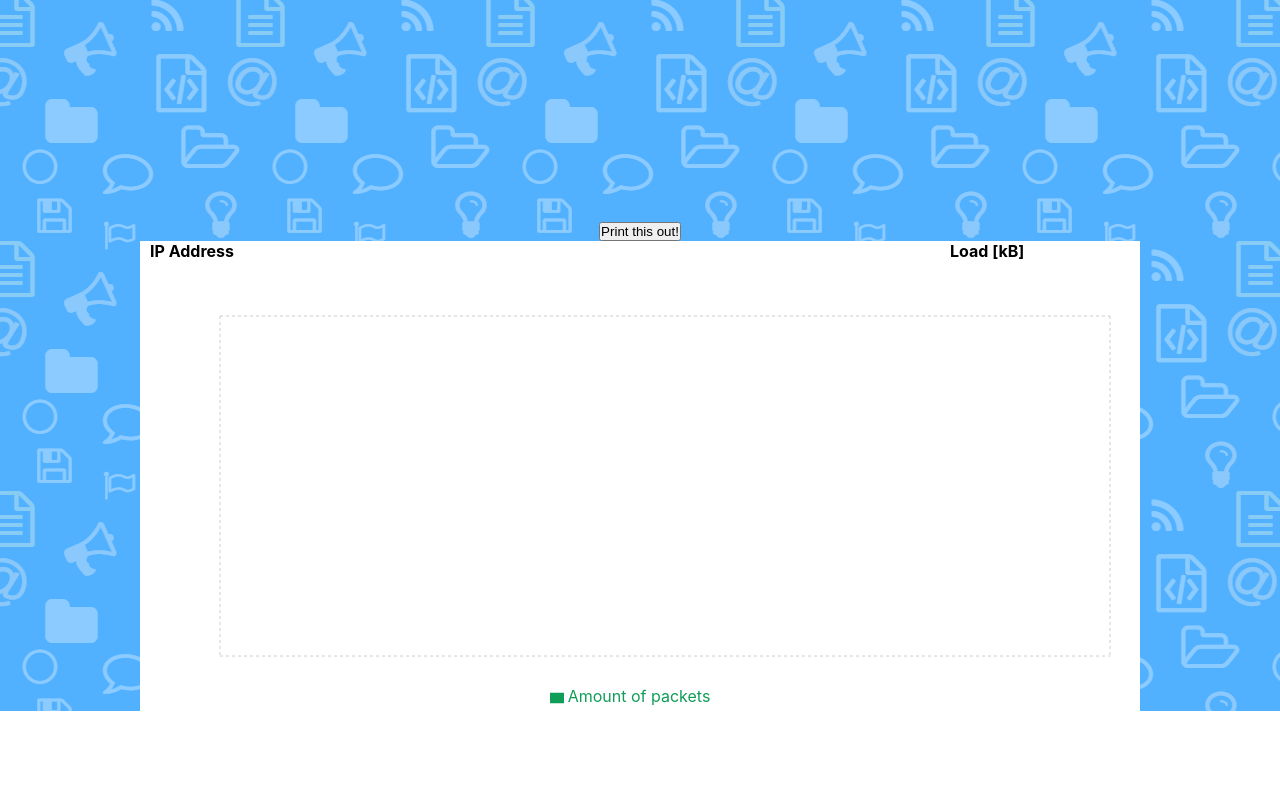
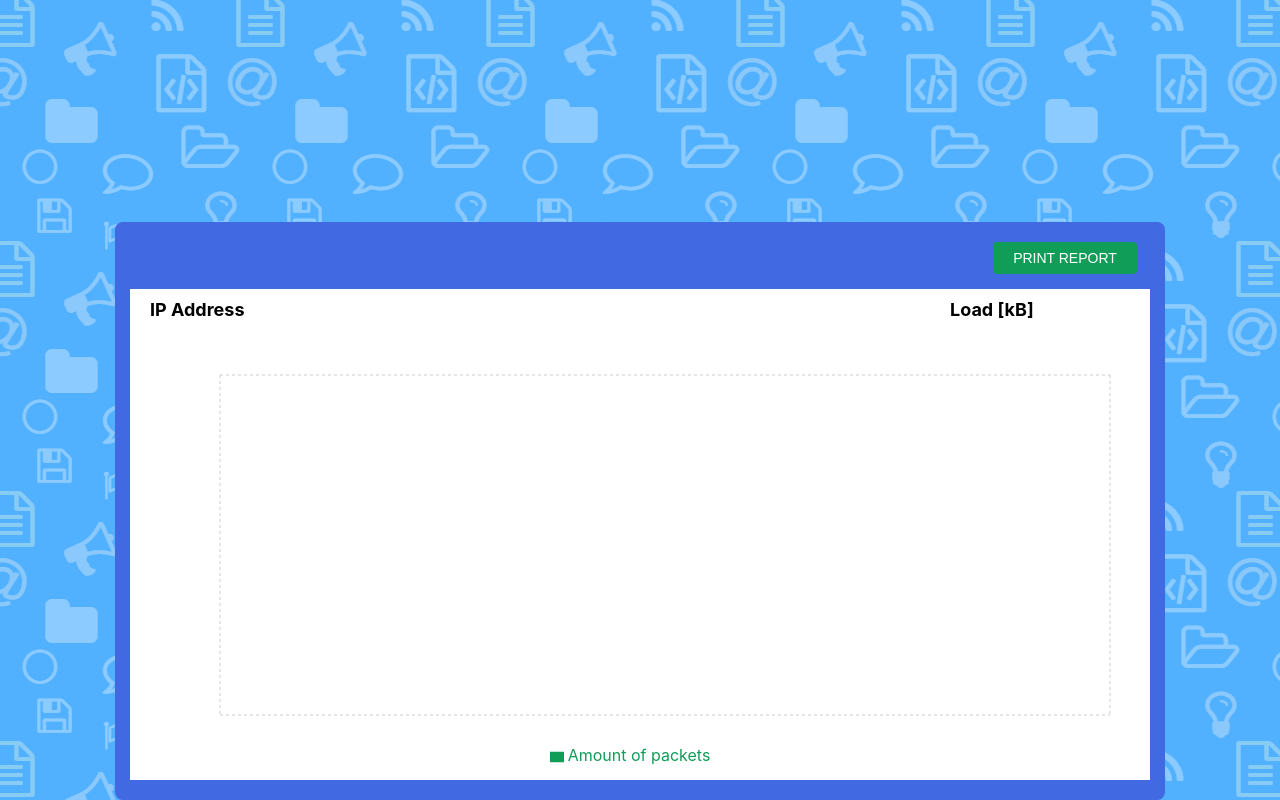
Before and after one commit to drumwithrum/top-talkers-front, a React (Create React App) app: page / in a window 1280 px wide. Shown: the part 578-1378 px from the top of the page. Before the commit the page ends 1293 px from the top, so only its background shows below. Built offline with nearby package versions, Linux system fonts and the light colour scheme.

Commit message:
feat: added style to print card

```diff
--- a/src/MainPage/MainPage.js
+++ b/src/MainPage/MainPage.js
@@ -13,6 +13,8 @@ export const MainPage = () => {
   const [isLoading, setIsLoading] = useState(false);
   const [errorMessage, setErrorMessage] = useState('');
   const toPdfRef = useRef();
+  const currentDate = new Date().toLocaleDateString
+
 
   const onFileChange = (event) => {
     setSelectedFile(event.target.files[0]);
@@ -22,6 +24,8 @@ export const MainPage = () => {
     name: `${packet.size} ${packet.unit}`,
     amount: packet.amount,
   })
+
+
 
   const processFile = useCallback(async (event) => {
     event.preventDefault();
@@ -67,7 +71,8 @@ export const MainPage = () => {
 
       <div className="to-print-wrapper">
         <ReactToPrint
-          trigger={() => <button>Print this out!</button>}
+
+          trigger={() => <button className="button-to-print">Print report</button>}
           content={() => toPdfRef.current}
         />
         <div ref={toPdfRef}>
--- a/src/MainPage/MainPage.style.css
+++ b/src/MainPage/MainPage.style.css
@@ -26,11 +26,35 @@
 }
 
 .to-print-wrapper {
+  width: fit-content;
+  border-radius: 8px;
   display: flex;
   flex-direction: column;
   align-items: center;
+  justify-content: center;
+  box-sizing: border-box;
+  background-color: royalblue;
+  padding: 20px 15px 20px 15px;
+  margin: 0 auto;
 }
 
 .to-print-wrapper > div {
   background-color: white;
+  padding: 10px;
 }
+
+.button-to-print {
+  background-color: #0f9d58;
+  padding: 10px 10px 10px 10px;
+  border-radius: 4px;
+  margin-bottom: 15px;
+  margin-left: 850px;
+  text-transform: uppercase;
+  border: none;
+  outline: none;
+  cursor: pointer;
+  color: white;
+  font-size: 14px;
+  padding: 10px 20px;
+  line-height: 12px;
+}
--- a/src/MainPage/components/List/List.style.css
+++ b/src/MainPage/components/List/List.style.css
@@ -13,6 +13,7 @@
   flex-grow: 1;
   text-align: left;
   padding-left: 10px;
+  font-size: 18px;
 }
 
 .list__header th:last-child {
--- a/src/MainPage/components/List/ListItem/ListItem.style.css
+++ b/src/MainPage/components/List/ListItem/ListItem.style.css
@@ -1,17 +1,19 @@
 .list-item__wrapper {
-  background-color: rgba(0, 0, 0, 0.05);
-  border-radius: 4px;
+  background-color: rgba(0, 0, 0, 0.1);
+  border-radius: 6px;
   justify-content: space-between;
   align-items: center;
   width: 100%;
   display: flex;
-  margin-bottom: 2px;
+  margin-bottom: 4px;
+  font-size: 16px;
 }
 
 .list-item__wrapper td {
   flex-grow: 1;
   text-align: left;
   padding-left: 10px;
+  margin: 2px;
 }
 
 .list-item__wrapper td:last-child {
```
